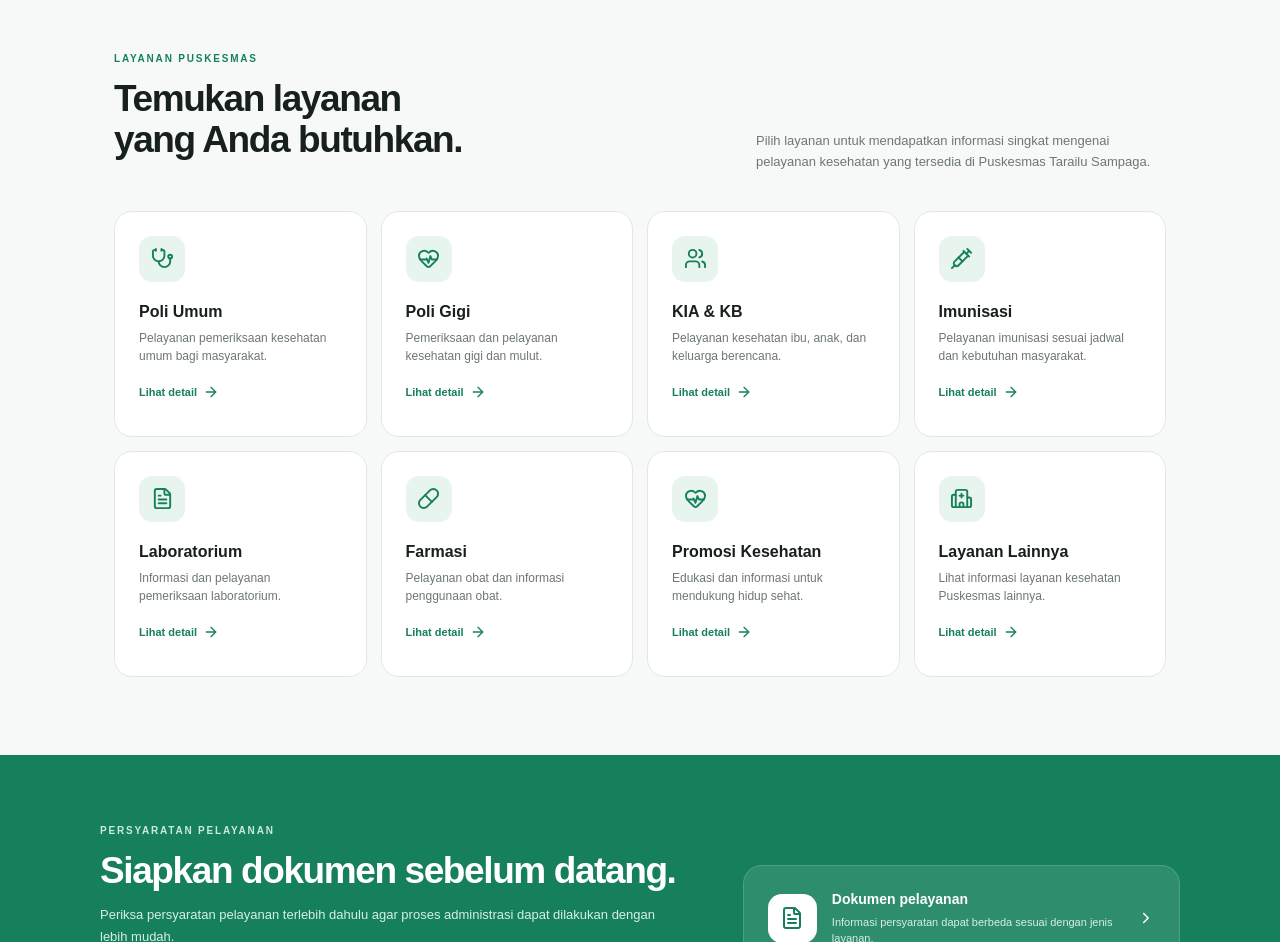
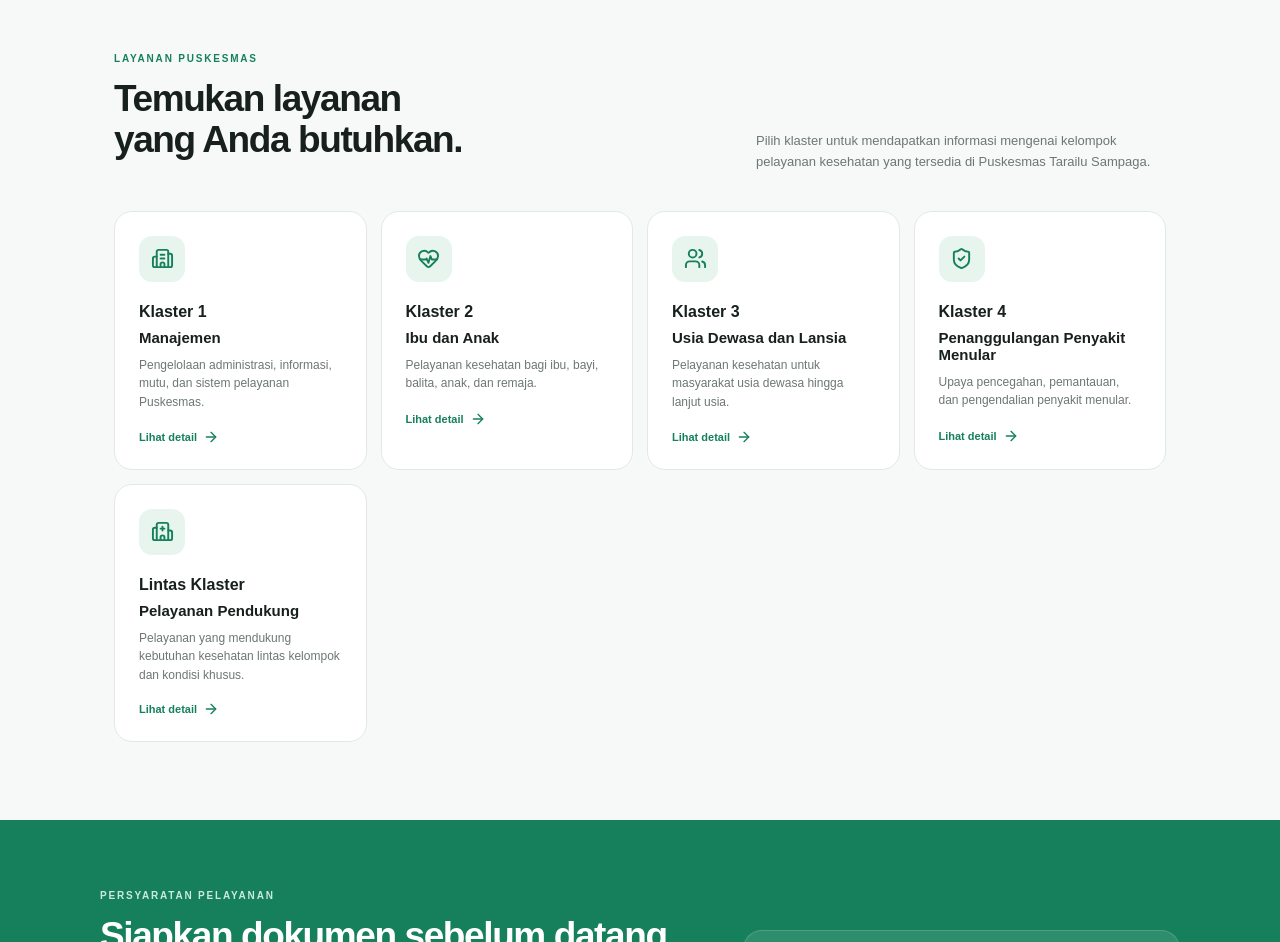
Before and after one commit to rafatariqq/sipelita-puskesmas, a Next.js app: page / in a window 1280 px wide. Shown: the part 860-1802 px from the top of the page. Built offline with nearby package versions, Linux system fonts and the light colour scheme.

Commit message:
Update page.tsx

```diff
--- a/app/page.tsx
+++ b/app/page.tsx
@@ -10,51 +10,45 @@ import {
   Info,
   MapPin,
   MessageSquare,
-  Pill,
-  Stethoscope,
-  Syringe,
+  ShieldCheck,
   Users,
+  Building2,
 } from "lucide-react";
 
 const services = [
   {
-    title: "Poli Umum",
-    description: "Pelayanan pemeriksaan kesehatan umum bagi masyarakat.",
-    icon: Stethoscope,
+    title: "Klaster 1",
+    subtitle: "Manajemen",
+    description:
+      "Pengelolaan administrasi, informasi, mutu, dan sistem pelayanan Puskesmas.",
+    icon: Building2,
   },
   {
-    title: "Poli Gigi",
-    description: "Pemeriksaan dan pelayanan kesehatan gigi dan mulut.",
+    title: "Klaster 2",
+    subtitle: "Ibu dan Anak",
+    description:
+      "Pelayanan kesehatan bagi ibu, bayi, balita, anak, dan remaja.",
     icon: HeartPulse,
   },
   {
-    title: "KIA & KB",
-    description: "Pelayanan kesehatan ibu, anak, dan keluarga berencana.",
+    title: "Klaster 3",
+    subtitle: "Usia Dewasa dan Lansia",
+    description:
+      "Pelayanan kesehatan untuk masyarakat usia dewasa hingga lanjut usia.",
     icon: Users,
   },
   {
-    title: "Imunisasi",
-    description: "Pelayanan imunisasi sesuai jadwal dan kebutuhan masyarakat.",
-    icon: Syringe,
+    title: "Klaster 4",
+    subtitle: "Penanggulangan Penyakit Menular",
+    description:
+      "Upaya pencegahan, pemantauan, dan pengendalian penyakit menular.",
+    icon: ShieldCheck,
   },
   {
-    title: "Laboratorium",
-    description: "Informasi dan pelayanan pemeriksaan laboratorium.",
-    icon: FileText,
-  },
-  {
-    title: "Farmasi",
-    description: "Pelayanan obat dan informasi penggunaan obat.",
-    icon: Pill,
-  },
-  {
-    title: "Promosi Kesehatan",
-    description: "Edukasi dan informasi untuk mendukung hidup sehat.",
-    icon: HeartPulse,
-  },
-  {
-    title: "Layanan Lainnya",
-    description: "Lihat informasi layanan kesehatan Puskesmas lainnya.",
+    title: "Lintas Klaster",
+    subtitle: "Pelayanan Pendukung",
+    description:
+      "Pelayanan yang mendukung kebutuhan kesehatan lintas kelompok dan kondisi khusus.",
     icon: Hospital,
   },
 ];
@@ -83,11 +77,13 @@ const announcements = [
 export default function Home() {
   return (
     <main>
+      {/* NAVBAR */}
       <header className="nav">
         <Link href="/" className="brand" aria-label="Puskesmas Tarailu Sampaga">
           <div className="logo">
             <HeartPulse size={22} />
           </div>
+
           <div>
             <b>PUSKESMAS TARAILU</b>
             <span>SAMPAGA · Portal Informasi</span>
@@ -108,6 +104,7 @@ export default function Home() {
         </Link>
       </header>
 
+      {/* HERO */}
       <section className="hero">
         <div className="heroText">
           <div className="pill">
@@ -131,6 +128,7 @@ export default function Home() {
             <Link className="primary" href="#layanan">
               Jelajahi Layanan <ArrowRight size={18} />
             </Link>
+
             <Link className="secondary" href="/kontak">
               Hubungi Kami
             </Link>
@@ -144,17 +142,20 @@ export default function Home() {
 
         <div className="heroVisual">
           <div className="visualGlow" />
+
           <div className="healthCard">
             <div className="healthCardTop">
               <div className="healthIcon">
                 <HeartPulse size={25} />
               </div>
+
               <span>LAYANAN KESEHATAN</span>
             </div>
 
             <div className="healthIllustration">
               <div className="cross crossOne">+</div>
               <div className="cross crossTwo">+</div>
+
               <div className="circlePulse">
                 <HeartPulse size={54} />
               </div>
@@ -165,6 +166,7 @@ export default function Home() {
                 <small>Fasilitas</small>
                 <strong>Puskesmas Tarailu</strong>
               </div>
+
               <div className="openBadge">
                 <span />
                 Pelayanan
@@ -174,14 +176,18 @@ export default function Home() {
         </div>
       </section>
 
+      {/* QUICK INFO */}
       <section className="quickInfo">
         <div className="quickItem">
           <div className="quickIcon">
             <Info size={21} />
           </div>
+
           <div>
             <strong>Informasi Terpusat</strong>
-            <span>Layanan dan informasi Puskesmas dalam satu portal.</span>
+            <span>
+              Layanan dan informasi Puskesmas dalam satu portal.
+            </span>
           </div>
         </div>
 
@@ -189,9 +195,12 @@ export default function Home() {
           <div className="quickIcon">
             <FileText size={21} />
           </div>
+
           <div>
             <strong>Persyaratan Jelas</strong>
-            <span>Ketahui dokumen yang perlu disiapkan sebelum pelayanan.</span>
+            <span>
+              Ketahui dokumen yang perlu disiapkan sebelum pelayanan.
+            </span>
           </div>
         </div>
 
@@ -199,53 +208,83 @@ export default function Home() {
           <div className="quickIcon">
             <MessageSquare size={21} />
           </div>
+
           <div>
             <strong>Pengaduan Masyarakat</strong>
-            <span>Sampaikan kritik, saran, dan masukan kepada kami.</span>
+            <span>
+              Sampaikan kritik, saran, dan masukan kepada kami.
+            </span>
           </div>
         </div>
       </section>
 
+      {/* LAYANAN */}
       <section className="section" id="layanan">
         <div className="sectionHead">
           <div>
             <span className="eyebrow">LAYANAN PUSKESMAS</span>
+
             <h2>
               Temukan layanan
               <br />
               yang Anda butuhkan.
             </h2>
           </div>
+
           <p>
-            Pilih layanan untuk mendapatkan informasi singkat mengenai
+            Pilih klaster untuk mendapatkan informasi mengenai kelompok
             pelayanan kesehatan yang tersedia di Puskesmas Tarailu Sampaga.
           </p>
         </div>
 
         <div className="serviceGrid">
-          {services.map(({ title, description, icon: Icon }) => (
-            <Link className="service" href="/layanan" key={title}>
+          {services.map(
+            ({ title, subtitle, description, icon: Icon }) => (
+              <Link
+                className="service"
+                href="/layanan"
+                key={title}
+              >
                 <div className="icon">
                   <Icon size={23} />
                 </div>
+
                 <h3>{title}</h3>
+
+                <strong
+                  style={{
+                    display: "block",
+                    marginTop: "4px",
+                    marginBottom: "10px",
+                    fontSize: "15px",
+                  }}
+                >
+                  {subtitle}
+                </strong>
+
                 <p>{description}</p>
+
                 <span>
                   Lihat detail <ArrowRight size={16} />
                 </span>
               </Link>
-          ))}
+            )
+          )}
         </div>
       </section>
 
+      {/* PERSYARATAN */}
       <section className="splitBand" id="persyaratan">
         <div className="splitContent">
           <span className="eyebrow">PERSYARATAN PELAYANAN</span>
+
           <h2>Siapkan dokumen sebelum datang.</h2>
+
           <p>
             Periksa persyaratan pelayanan terlebih dahulu agar proses
             administrasi dapat dilakukan dengan lebih mudah.
           </p>
+
           <Link className="whiteBtn" href="/persyaratan">
             Lihat Persyaratan <ArrowRight size={17} />
           </Link>
@@ -255,22 +294,27 @@ export default function Home() {
           <div className="requirementIcon">
             <FileText size={24} />
           </div>
+
           <div>
             <strong>Dokumen pelayanan</strong>
+
             <p>
               Informasi persyaratan dapat berbeda sesuai dengan jenis layanan.
             </p>
           </div>
+
           <ChevronRight size={20} />
         </div>
       </section>
 
+      {/* JADWAL */}
       <section className="section scheduleSection" id="jadwal">
         <div className="sectionHead">
           <div>
             <span className="eyebrow">JADWAL PELAYANAN</span>
             <h2>Ketahui waktu pelayanan.</h2>
           </div>
+
           <Link className="textLink" href="/jadwal">
             Lihat jadwal lengkap <ArrowRight size={16} />
           </Link>
@@ -281,6 +325,7 @@ export default function Home() {
             <div className="scheduleIcon">
               <CalendarDays size={25} />
             </div>
+
             <div>
               <span>JAM OPERASIONAL</span>
               <strong>Senin – Jumat</strong>
@@ -290,6 +335,7 @@ export default function Home() {
 
           <div className="scheduleSmall">
             <Clock3 size={21} />
+
             <div>
               <strong>Jadwal dapat berubah</strong>
               <p>Periksa informasi terbaru sebelum berkunjung.</p>
@@ -298,20 +344,25 @@ export default function Home() {
 
           <div className="scheduleSmall">
             <MapPin size={21} />
+
             <div>
               <strong>Lokasi Puskesmas</strong>
-              <p>Tarailu, Kecamatan Sampaga, Kabupaten Mamuju.</p>
+              <p>
+                Tarailu, Kecamatan Sampaga, Kabupaten Mamuju.
+              </p>
             </div>
           </div>
         </div>
       </section>
 
+      {/* INFORMASI */}
       <section className="section news" id="informasi">
         <div className="sectionHead">
           <div>
             <span className="eyebrow">INFORMASI TERBARU</span>
             <h2>Berita & pengumuman.</h2>
           </div>
+
           <Link className="textLink" href="/informasi">
             Semua informasi <ArrowRight size={16} />
           </Link>
@@ -321,8 +372,11 @@ export default function Home() {
           {announcements.map((item) => (
             <article key={item.title}>
               <span>{item.date}</span>
+
               <h3>{item.title}</h3>
+
               <p>{item.description}</p>
+
               <Link href="/informasi">
                 Baca selengkapnya <ArrowRight size={15} />
               </Link>
@@ -331,6 +385,7 @@ export default function Home() {
         </div>
       </section>
 
+      {/* PROFIL */}
       <section className="profileBand" id="profil">
         <div className="profileVisual">
           <div className="profileSquare">
@@ -340,7 +395,9 @@ export default function Home() {
 
         <div className="profileText">
           <span className="eyebrow">PROFIL PUSKESMAS</span>
+
           <h2>Puskesmas Tarailu Sampaga</h2>
+
           <p>
             Puskesmas Tarailu Sampaga hadir sebagai bagian dari pelayanan
             kesehatan masyarakat di wilayah Sampaga. Portal ini menyediakan
@@ -352,6 +409,7 @@ export default function Home() {
             <Link href="/profil">
               Tentang Puskesmas <ArrowRight size={16} />
             </Link>
+
             <Link href="/profil#struktur">
               Struktur Organisasi <ArrowRight size={16} />
             </Link>
@@ -359,25 +417,31 @@ export default function Home() {
         </div>
       </section>
 
+      {/* CONTACT CTA */}
       <section className="contactCta">
         <div>
           <span className="eyebrow">BUTUH INFORMASI?</span>
+
           <h2>Hubungi Puskesmas Tarailu Sampaga.</h2>
+
           <p>
             Gunakan halaman kontak untuk melihat alamat, nomor yang dapat
             dihubungi, jam pelayanan, dan lokasi Puskesmas.
           </p>
         </div>
+
         <Link className="primary" href="/kontak">
           Buka Halaman Kontak <ArrowRight size={18} />
         </Link>
       </section>
 
+      {/* FOOTER */}
       <footer>
         <div className="footerBrand">
           <div className="footerLogo">
             <HeartPulse size={21} />
           </div>
+
           <div>
             <b>PUSKESMAS TARAILU SAMPAGA</b>
             <p>Portal Informasi Pelayanan Kesehatan Masyarakat.</p>
```
Lines whose indentation alone changed are shown as unchanged.
